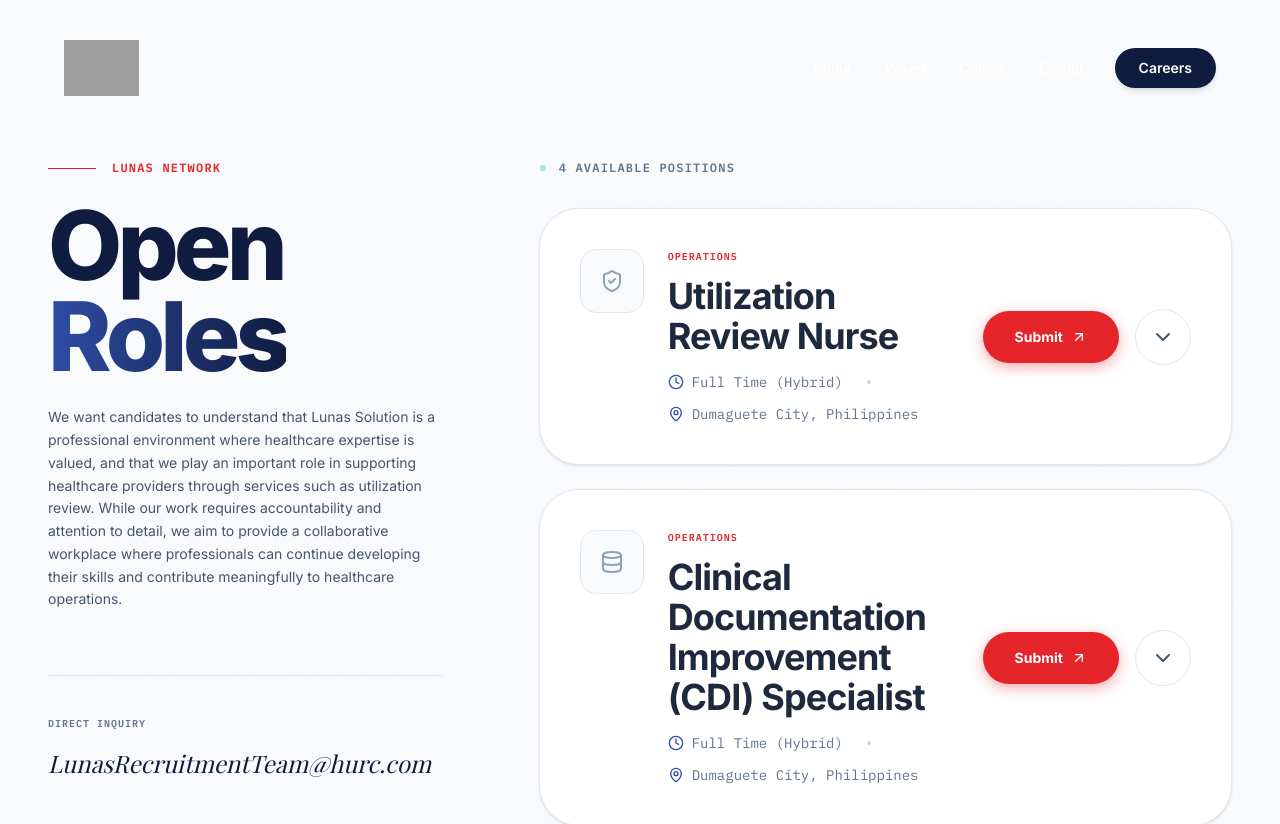
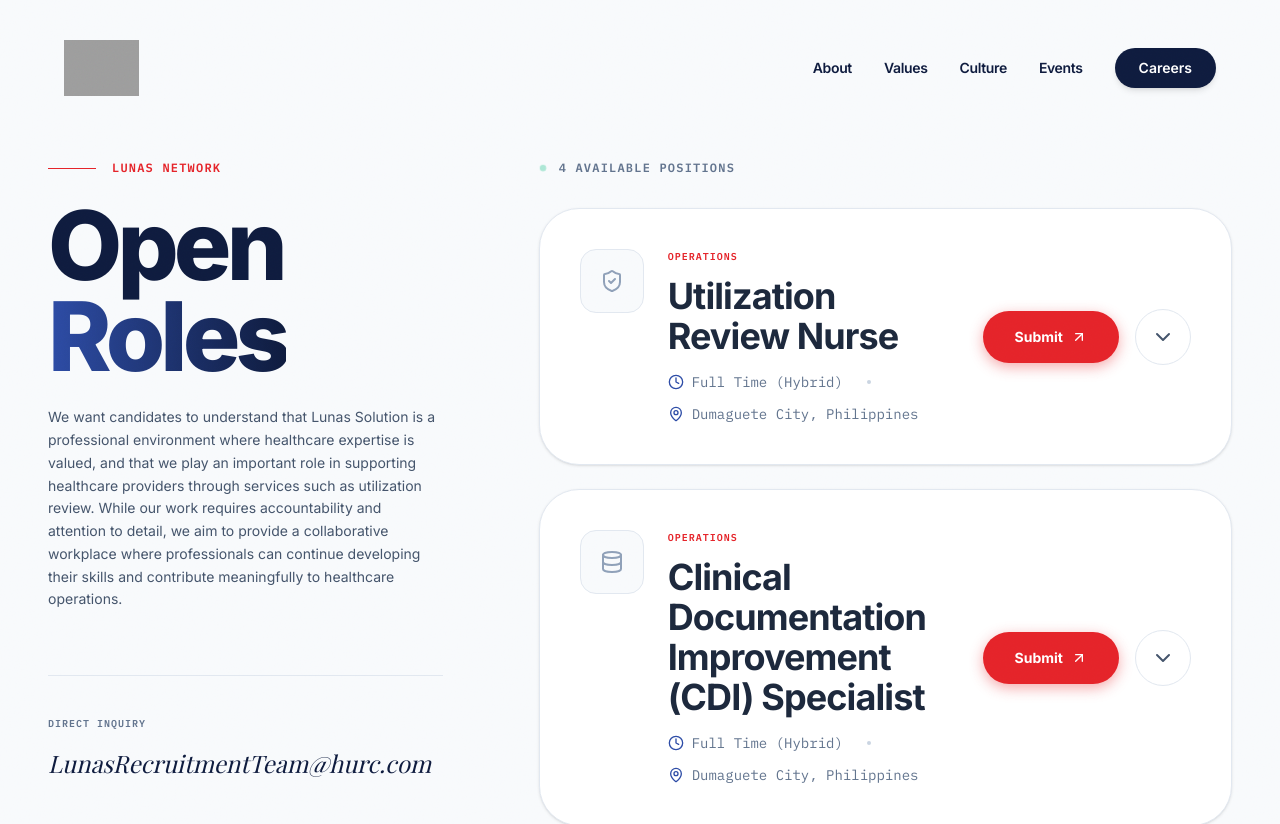
Before and after one commit to himanshujasaiwal114/Lunas-Solution, a React (Vite) app: page /roles in a window 1280 px wide. Shown: the top 824 px of the page. Built offline with nearby package versions, Linux system fonts and the light colour scheme; grey boxes are pictures that could not be loaded; a web font is replaced by a local one.

Commit message:
fix: make header text visible on light background

```diff
--- a/src/components/Header.jsx
+++ b/src/components/Header.jsx
@@ -61,7 +61,7 @@ const Header = () => {
                 key={link.name}
                 href={link.href}
                 className={`text-sm tracking-tight transition-all hover:-translate-y-[1px] font-semibold ${
-                  isScrolled && !isMobileMenuOpen ? 'text-slate-700 hover:text-brand-red' : 'text-white hover:text-white/80'
+                  isScrolled && !isMobileMenuOpen ? 'text-slate-700 hover:text-brand-red' : 'text-brand-navy hover:text-brand-red'
                 }`}
               >
                 {link.name}
@@ -70,7 +70,7 @@ const Header = () => {
             <Link
               to="/events"
               className={`text-sm tracking-tight transition-all hover:-translate-y-[1px] font-semibold ${
-                isScrolled && !isMobileMenuOpen ? 'text-slate-700 hover:text-brand-red' : 'text-white hover:text-white/80'
+                isScrolled && !isMobileMenuOpen ? 'text-slate-700 hover:text-brand-red' : 'text-brand-navy hover:text-brand-red'
               }`}
             >
               Events
@@ -87,7 +87,7 @@ const Header = () => {
           {/* Mobile Menu Button */}
           <button
             className={`md:hidden relative z-10 p-2 transition-colors ${
-              isScrolled && !isMobileMenuOpen ? 'text-brand-navy' : 'text-white'
+              isScrolled && !isMobileMenuOpen ? 'text-brand-navy' : 'text-brand-navy'
             }`}
             onClick={() => setIsMobileMenuOpen(!isMobileMenuOpen)}
           >
```
